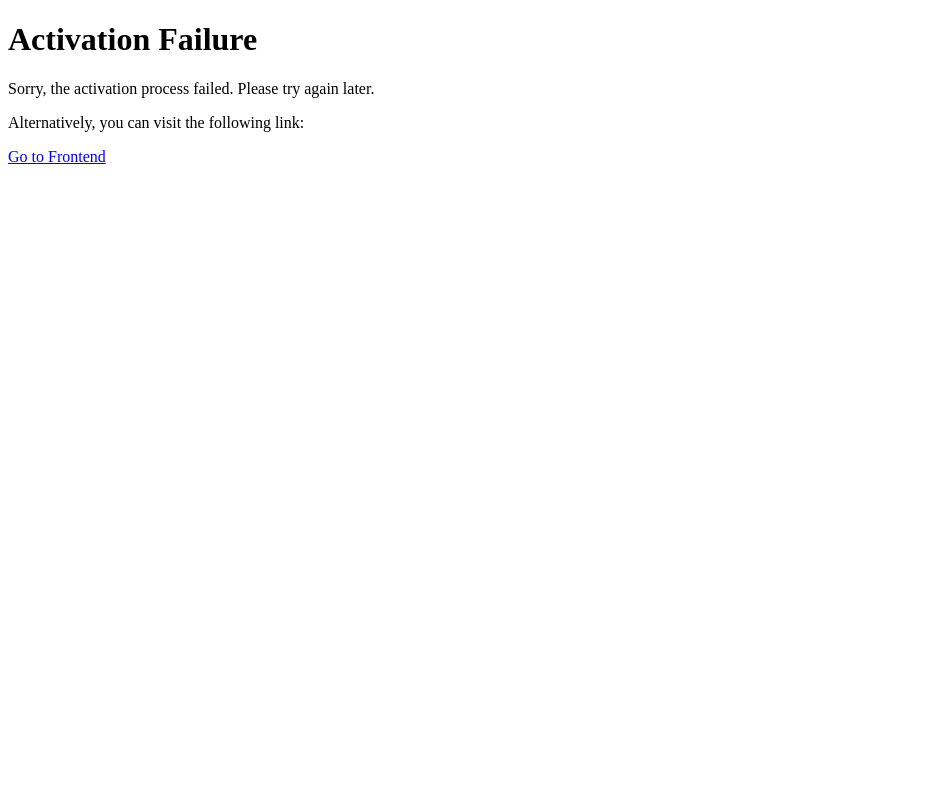
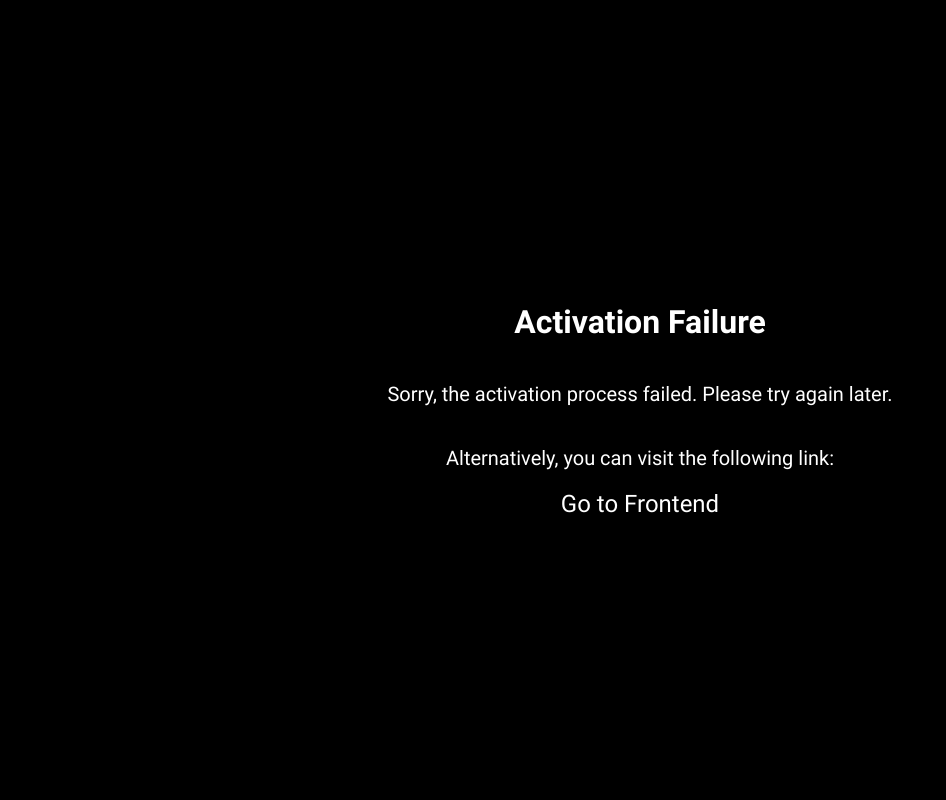
Before and after one commit to AnneEberhard/videoflix_backend, a Django app: page /activation/failure/ in a window 1280 px wide. Shown: the whole page, without its empty margins (0-946 px from the left). Run offline with Django 5.2, Linux system fonts and the light colour scheme.

Commit message:
added style

```diff
--- /dev/null
+++ b/static/style/styles.css
@@ -0,0 +1,127 @@
+body {
+    color: white;
+    font-family: "Roboto";
+    overflow-x: hidden;
+    max-width: 1920px;
+    display: flex !important;
+    flex-direction: column;
+    min-height: 100vh;
+    align-items: center;
+    background-color: black;
+    font-size: 16px;
+    margin: 0;
+    justify-content: center;
+  }
+
+  a {
+    color:white;
+    cursor:pointer;
+    text-decoration: none;
+    font-size: 24px;
+  }
+
+  a:hover {
+    text-decoration: underline;
+  }
+
+ p {
+    font-size: 20px;
+ }
+
+
+  /* roboto-100 - latin */
+@font-face {
+    font-display: swap; /* Check https://developer.mozilla.org/en-US/docs/Web/CSS/@font-face/font-display for other options. */
+    font-family: "Roboto";
+    font-style: normal;
+    font-weight: 100;
+    src: url("./fonts/roboto-v30-latin-100.woff2") format("woff2"); /* Chrome 36+, Opera 23+, Firefox 39+, Safari 12+, iOS 10+ */
+  }
+  /* roboto-100italic - latin */
+  @font-face {
+    font-display: swap; /* Check https://developer.mozilla.org/en-US/docs/Web/CSS/@font-face/font-display for other options. */
+    font-family: "Roboto";
+    font-style: italic;
+    font-weight: 100;
+    src: url("./fonts/roboto-v30-latin-100italic.woff2") format("woff2"); /* Chrome 36+, Opera 23+, Firefox 39+, Safari 12+, iOS 10+ */
+  }
+  /* roboto-300 - latin */
+  @font-face {
+    font-display: swap; /* Check https://developer.mozilla.org/en-US/docs/Web/CSS/@font-face/font-display for other options. */
+    font-family: "Roboto";
+    font-style: normal;
+    font-weight: 300;
+    src: url("./fonts/roboto-v30-latin-300.woff2") format("woff2"); /* Chrome 36+, Opera 23+, Firefox 39+, Safari 12+, iOS 10+ */
+  }
+  /* roboto-300italic - latin */
+  @font-face {
+    font-display: swap; /* Check https://developer.mozilla.org/en-US/docs/Web/CSS/@font-face/font-display for other options. */
+    font-family: "Roboto";
+    font-style: italic;
+    font-weight: 300;
+    src: url("./fonts/roboto-v30-latin-300italic.woff2") format("woff2"); /* Chrome 36+, Opera 23+, Firefox 39+, Safari 12+, iOS 10+ */
+  }
+  /* roboto-regular - latin */
+  @font-face {
+    font-display: swap; /* Check https://developer.mozilla.org/en-US/docs/Web/CSS/@font-face/font-display for other options. */
+    font-family: "Roboto";
+    font-style: normal;
+    font-weight: 400;
+    src: url("./fonts/roboto-v30-latin-regular.woff2") format("woff2"); /* Chrome 36+, Opera 23+, Firefox 39+, Safari 12+, iOS 10+ */
+  }
+  /* roboto-italic - latin */
+  @font-face {
+    font-display: swap; /* Check https://developer.mozilla.org/en-US/docs/Web/CSS/@font-face/font-display for other options. */
+    font-family: "Roboto";
+    font-style: italic;
+    font-weight: 400;
+    src: url("./fonts/roboto-v30-latin-italic.woff2") format("woff2"); /* Chrome 36+, Opera 23+, Firefox 39+, Safari 12+, iOS 10+ */
+  }
+  /* roboto-500 - latin */
+  @font-face {
+    font-display: swap; /* Check https://developer.mozilla.org/en-US/docs/Web/CSS/@font-face/font-display for other options. */
+    font-family: "Roboto";
+    font-style: normal;
+    font-weight: 500;
+    src: url("./fonts/roboto-v30-latin-500.woff2") format("woff2"); /* Chrome 36+, Opera 23+, Firefox 39+, Safari 12+, iOS 10+ */
+  }
+  /* roboto-500italic - latin */
+  @font-face {
+    font-display: swap; /* Check https://developer.mozilla.org/en-US/docs/Web/CSS/@font-face/font-display for other options. */
+    font-family: "Roboto";
+    font-style: italic;
+    font-weight: 500;
+    src: url("./fonts/roboto-v30-latin-500italic.woff2") format("woff2"); /* Chrome 36+, Opera 23+, Firefox 39+, Safari 12+, iOS 10+ */
+  }
+  /* roboto-700 - latin */
+  @font-face {
+    font-display: swap; /* Check https://developer.mozilla.org/en-US/docs/Web/CSS/@font-face/font-display for other options. */
+    font-family: "Roboto";
+    font-style: normal;
+    font-weight: 700;
+    src: url("./fonts/roboto-v30-latin-700.woff2") format("woff2"); /* Chrome 36+, Opera 23+, Firefox 39+, Safari 12+, iOS 10+ */
+  }
+  /* roboto-700italic - latin */
+  @font-face {
+    font-display: swap; /* Check https://developer.mozilla.org/en-US/docs/Web/CSS/@font-face/font-display for other options. */
+    font-family: "Roboto";
+    font-style: italic;
+    font-weight: 700;
+    src: url("./fonts/roboto-v30-latin-700italic.woff2") format("woff2"); /* Chrome 36+, Opera 23+, Firefox 39+, Safari 12+, iOS 10+ */
+  }
+  /* roboto-900 - latin */
+  @font-face {
+    font-display: swap; /* Check https://developer.mozilla.org/en-US/docs/Web/CSS/@font-face/font-display for other options. */
+    font-family: "Roboto";
+    font-style: normal;
+    font-weight: 900;
+    src: url("./fonts/roboto-v30-latin-900.woff2") format("woff2"); /* Chrome 36+, Opera 23+, Firefox 39+, Safari 12+, iOS 10+ */
+  }
+  /* roboto-900italic - latin */
+  @font-face {
+    font-display: swap; /* Check https://developer.mozilla.org/en-US/docs/Web/CSS/@font-face/font-display for other options. */
+    font-family: "Roboto";
+    font-style: italic;
+    font-weight: 900;
+    src: url("./fonts/roboto-v30-latin-900italic.woff2") format("woff2"); /* Chrome 36+, Opera 23+, Firefox 39+, Safari 12+, iOS 10+ */
+  }
--- a/templates/activation_failure.html
+++ b/templates/activation_failure.html
@@ -1,8 +1,11 @@
+{% load static %}
+
 <!DOCTYPE html>
 <html lang="en">
 <head>
     <meta charset="UTF-8">
     <meta name="viewport" content="width=device-width, initial-scale=1.0">
+    <link rel="stylesheet" href="{% static 'styles.css' %}">
     <title>Activation Failure</title>
 </head>
 <body>
--- a/templates/activation_success.html
+++ b/templates/activation_success.html
@@ -1,8 +1,11 @@
+{% load static %}
+
 <!DOCTYPE html>
 <html lang="en">
 <head>
     <meta charset="UTF-8">
     <meta name="viewport" content="width=device-width, initial-scale=1.0">
+    <link rel="stylesheet" href="{% static 'styles.css' %}">
     <title>Activation Success</title>
 </head>
 <body>
--- a/videoflix/settings.py
+++ b/videoflix/settings.py
@@ -168,9 +168,9 @@ USE_TZ = True
 # Static files (CSS, JavaScript, Images)
 # https://docs.djangoproject.com/en/5.0/howto/static-files/
 
-STATIC_URL = 'static/'
+STATIC_URL = '/static/'
 STATIC_ROOT = os.path.join(BASE_DIR, "static")
-STATICFILES_DIRS = []
+STATICFILES_DIRS = [BASE_DIR / "static/style"]
 
 # Default primary key field type
 # https://docs.djangoproject.com/en/5.0/ref/settings/#default-auto-field
```
Also changed, not shown: static/style/fonts/roboto-v30-latin-100.woff2 (added), static/style/fonts/roboto-v30-latin-100italic.woff2 (added), static/style/fonts/roboto-v30-latin-300.woff2 (added), static/style/fonts/roboto-v30-latin-300italic.woff2 (added), static/style/fonts/roboto-v30-latin-500.woff2 (added), static/style/fonts/roboto-v30-latin-500italic.woff2 (added), static/style/fonts/roboto-v30-latin-700.woff2 (added), static/style/fonts/roboto-v30-latin-700italic.woff2 (added), static/style/fonts/roboto-v30-latin-900.woff2 (added), static/style/fonts/roboto-v30-latin-900italic.woff2 (added), static/style/fonts/roboto-v30-latin-italic.woff2 (added), static/style/fonts/roboto-v30-latin-regular.woff2 (added).
